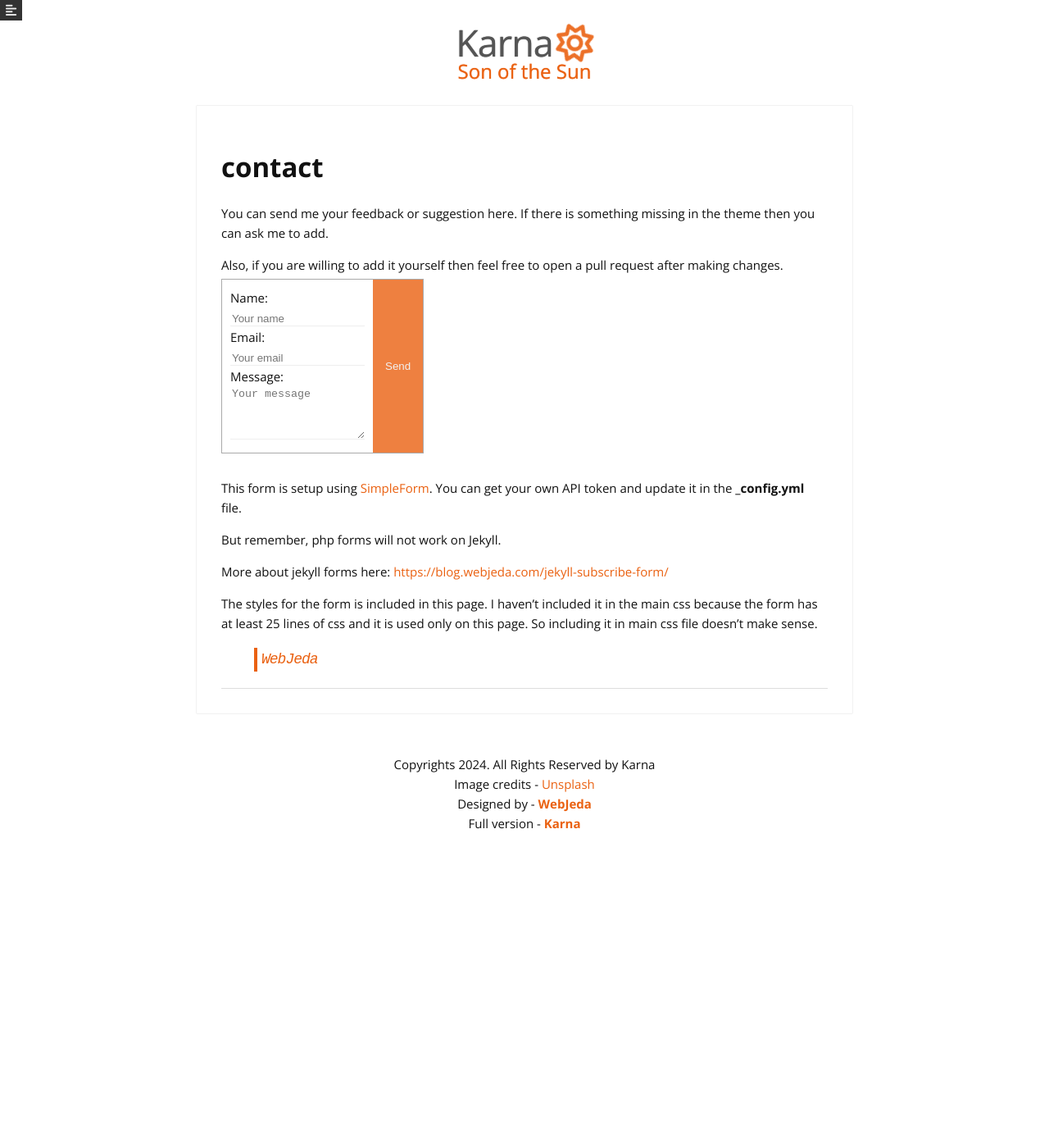
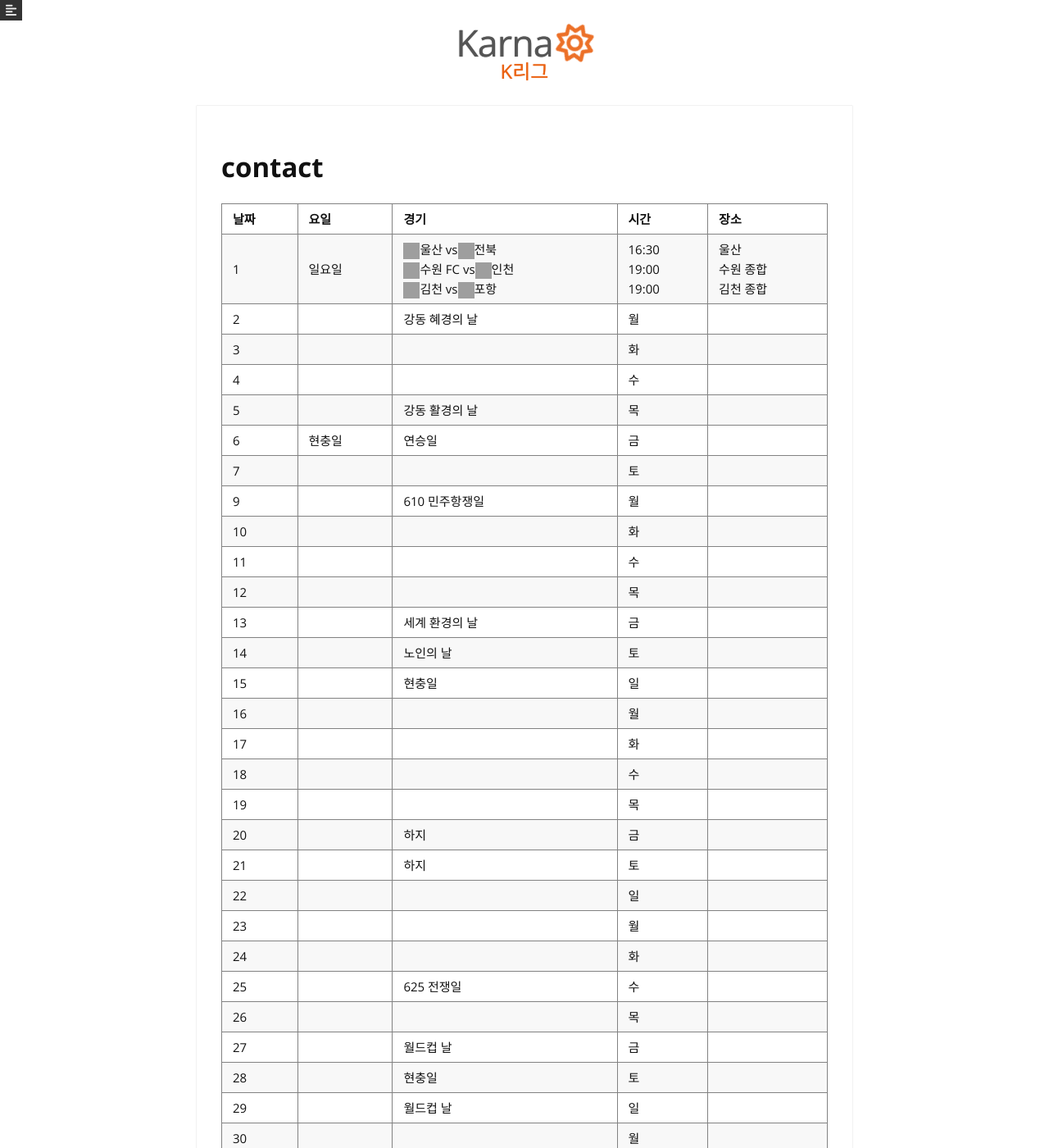
Before and after one commit to qkfmq/qkfmq.github.io, a Jekyll site: the page built from _pages/contact.md, in a window 1280 px wide and 1400 px high. Shown: the whole window at 82% size. Built offline with Jekyll 4.4.1, drawn with Linux system fonts in a browser that asks for light colours; nearby versions of some CDN libraries; grey boxes are pictures that could not be loaded.

Commit message:
두번째 수정

```diff
--- a/_includes/menu-links.html
+++ b/_includes/menu-links.html
@@ -1,7 +1,7 @@
 <a href="{{site.baseurl}}/"><h1 class="header-title" style="font-size: 1.5em;color: #999">{{site.title}}&nbsp;<i class="fa fa-sun-o" aria-hidden="true"></i></h1></a>
   <a href="{{site.baseurl}}/">Home</a>
-  <a href="{{site.baseurl}}/about/">About</a>
-  <a href="{{site.baseurl}}/contact/">Contact</a>
+  <a href="{{site.baseurl}}/about/">현재 순위</a>
+  <a href="{{site.baseurl}}/contact/">경기 일정</a>
   <a target="_blank" href="https://github.com/sharu725/karna">Project</a>
   <a href="https://github.com/sharu725/karna/archive/master.zip">Download</a>
   <a>Version: {{site.version}}</a>
--- a/_layouts/default.html
+++ b/_layouts/default.html
@@ -15,7 +15,7 @@ layout: compress
 <!-- Use any element to open the sidenav -->
 <span id="slid" onclick="openNav()"><i class="fa fa-align-left" aria-hidden="true"></i></span>
 <a href="{{site.baseurl}}/"><h1 class="header-title">{{site.title}}<i class="fa fa-sun-o" aria-hidden="true"></i> </h1></a>
-<h2 class="header-tagline">Son of the Sun</h2>
+<h2 class="header-tagline">K리그</h2>
 </header>
 <div id="main">
 
--- a/_pages/contact.md
+++ b/_pages/contact.md
@@ -52,48 +52,230 @@ ul.contact-ul {
 
 </style>
 
-You can send me your feedback or suggestion here. If there is something missing in the theme then you can ask me to add.
-
-Also, if you are willing to add it yourself then feel free to open a pull request after making changes.
-
-<form id="contact-form" class="form" action="https://getsimpleform.com/messages?form_api_token={{site.api-token}}" method="POST" enctype="multipart/form-data">
-        <ul class="contact-ul">
-            <li class="contact-li">
-                <label class="contact-label" for="name">Name:</label>
-                <input type="text" placeholder="Your name" id="name" class="contact-input" name="name" tabindex="1"/>
-            </li>
-            <li class="contact-li">
-                <label class="contact-label" for="email">Email:</label>
-                <input type="email" placeholder="Your email" id="email" class="contact-input" name="email" tabindex="2"/>
-            </li>
-            <li class="contact-li">
-                <label class="contact-label" for="message">Message:</label>
-                <textarea class="contact-textarea" placeholder="Your message" class="contact-input" rows="4" id="message" name="message" tabindex="3"></textarea>
-            </li>
-
-        </ul>
-        <input type="submit" value="Send" id="submit"/>
-        <input type="hidden" name='redirect_to' value="http://blog.webjeda.com/thank-you/" />
-
+<table>
+  <tr>
+    <th>날짜</th>
+    <th>요일</th>
+    <th>경기</th>
+    <th>시간</th>
+    <th>장소</th>
+  </tr>
+  <tr>
+    <td>1</td>
+    <td>일요일</td>
+    <td><img src="울산_로고.png" alt="울산 로고" width="20" height="20">울산 vs  <img src="전북_로고.png" alt="전북 로고" width="20" height="20">전북<br>
+    <img src="울산_로고.png" alt="울산 로고" width="20" height="20">수원 FC  vs  <img src="전북_로고.png" alt="전북 로고" width="20" height="20">인천<br>
+    <img src="울산_로고.png" alt="울산 로고" width="20" height="20">김천 vs
+    <img src="전북_로고.png" alt="전북 로고" width="20" height="20">포항<br></td>
+    <td>16:30<br>
+    19:00<br>
+    19:00</td>
+    <td>울산<br>
+    수원 종합<br>
+    김천 종합</td>
+  </tr>
+  <tr>
+    <td>2</td>
+    <td></td>
+    <td>강동 혜경의 날</td>
+    <td>월</td>
+    <td></td>
+  </tr>
+  <tr>
+    <td>3</td>
+    <td></td>
+    <td></td>
+    <td>화</td>
+    <td></td>
+  </tr>
+  <tr>
+    <td>4</td>
+    <td></td>
+    <td></td>
+    <td>수</td>
+    <td></td>
+  </tr>
+  <tr>
+    <td>5</td>
+    <td></td>
+    <td>강동 활경의 날</td>
+    <td>목</td>
+    <td></td>
+  </tr>
+  <tr>
+    <td>6</td>
+    <td>현충일</td>
+    <td>연승일</td>
+    <td>금</td>
+    <td></td>
+  </tr>
+  <tr>
+    <td>7</td>
+    <td></td>
+    <td></td>
+    <td>토</td>
+    <td></td>
+  </tr>
+  <tr>
+    <td>9</td>
+    <td></td>
+    <td>610 민주항쟁일</td>
+    <td>월</td>
+    <td></td>
+  </tr>
+  <tr>
+    <td>10</td>
+    <td></td>
+    <td></td>
+    <td>화</td>
+    <td></td>
+  </tr>
+  <tr>
+    <td>11</td>
+    <td></td>
+    <td></td>
+    <td>수</td>
+    <td></td>
+  </tr>
+  <tr>
+    <td>12</td>
+    <td></td>
+    <td></td>
+    <td>목</td>
+    <td></td>
+  </tr>
+  <tr>
+    <td>13</td>
+    <td></td>
+    <td>세계 환경의 날</td>
+    <td>금</td>
+    <td></td>
+  </tr>
+  <tr>
+    <td>14</td>
+    <td></td>
+    <td>노인의 날</td>
+    <td>토</td>
+    <td></td>
+  </tr>
+  <tr>
+    <td>15</td>
+    <td></td>
+    <td>현충일</td>
+    <td>일</td>
+    <td></td>
+  </tr>
+  <tr>
+    <td>16</td>
+    <td></td>
+    <td></td>
+    <td>월</td>
+    <td></td>
+  </tr>
+  <tr>
+    <td>17</td>
+    <td></td>
+    <td></td>
+    <td>화</td>
+    <td></td>
+  </tr>
+  <tr>
+    <td>18</td>
+    <td></td>
+    <td></td>
+    <td>수</td>
+    <td></td>
+  </tr>
+  <tr>
+    <td>19</td>
+    <td></td>
+    <td></td>
+    <td>목</td>
+    <td></td>
+  </tr>
+  <tr>
+    <td>20</td>
+    <td></td>
+    <td>하지</td>
+    <td>금</td>
+    <td></td>
+  </tr>
+  <tr>
+    <td>21</td>
+    <td></td>
+    <td>하지</td>
+    <td>토</td>
+    <td></td>
+  </tr>
+  <tr>
+    <td>22</td>
+    <td></td>
+    <td></td>
+    <td>일</td>
+    <td></td>
+  </tr>
+  <tr>
+    <td>23</td>
+    <td></td>
+    <td></td>
+    <td>월</td>
+    <td></td>
+  </tr>
+  <tr>
+    <td>24</td>
+    <td></td>
+    <td></td>
+    <td>화</td>
+    <td></td>
+  </tr>
+  <tr>
+    <td>25</td>
+    <td></td>
+    <td>625 전쟁일</td>
+    <td>수</td>
+    <td></td>
+  </tr>
+  <tr>
+    <td>26</td>
+    <td></td>
+    <td></td>
+    <td>목</td>
+    <td></td>
+  </tr>
+  <tr>
+    <td>27</td>
+    <td></td>
+    <td>월드컵 날</td>
+    <td>금</td>
+    <td></td>
+  </tr>
+  <tr>
+    <td>28</td>
+    <td></td>
+    <td>현충일</td>
+    <td>토</td>
+    <td></td>
+  </tr>
+  <tr>
+    <td>29</td>
+    <td></td>
+    <td>월드컵 날</td>
+    <td>일</td>
+    <td></td>
+  </tr>
+  <tr>
+    <td>30</td>
+    <td></td>
+    <td></td>
+    <td>월</td>
+    <td></td>
+  </tr>
+  <tr>
+    <td>31</td>
+    <td></td>
+    <td>의병의 날</td>
+    <td>화</td>
+    <td></td>
+  </tr>
+</table>
 </form>
-
-This form is setup using [SimpleForm](https://getsimpleform.com){: target="_blank" rel="nofollow"}. You can get your own API token and update it in the **_config.yml** file.
-
-But remember, php forms will not work on Jekyll.
-
-More about jekyll forms here: [https://blog.webjeda.com/jekyll-subscribe-form/](https://blog.webjeda.com/jekyll-subscribe-form/)
-
-The styles for the form is included in this page. I haven't included it in the main css because the form has at least 25 lines of css and it is used only on this page. So including it in main css file doesn't make sense.
-
-
-<div id="fb-root"></div>
-<script>(function(d, s, id) {
-  var js, fjs = d.getElementsByTagName(s)[0];
-  if (d.getElementById(id)) return;
-  js = d.createElement(s); js.id = id;
-  js.src = "//connect.facebook.net/en_US/sdk.js#xfbml=1&version=v2.8&appId=1409800599270506";
-  fjs.parentNode.insertBefore(js, fjs);
-}(document, 'script', 'facebook-jssdk'));</script>
-
-
-<div class="fb-page" data-href="https://www.facebook.com/webjeda/" data-small-header="true" data-adapt-container-width="false" data-hide-cover="true" data-show-facepile="true"><blockquote cite="https://www.facebook.com/webjeda/" class="fb-xfbml-parse-ignore"><a href="https://www.facebook.com/webjeda/">WebJeda</a></blockquote></div>
```
Also changed, not shown: _pages/about.md (+162 -50 lines), _posts/2016-04-07-documentation.md (+31 -51 lines).
